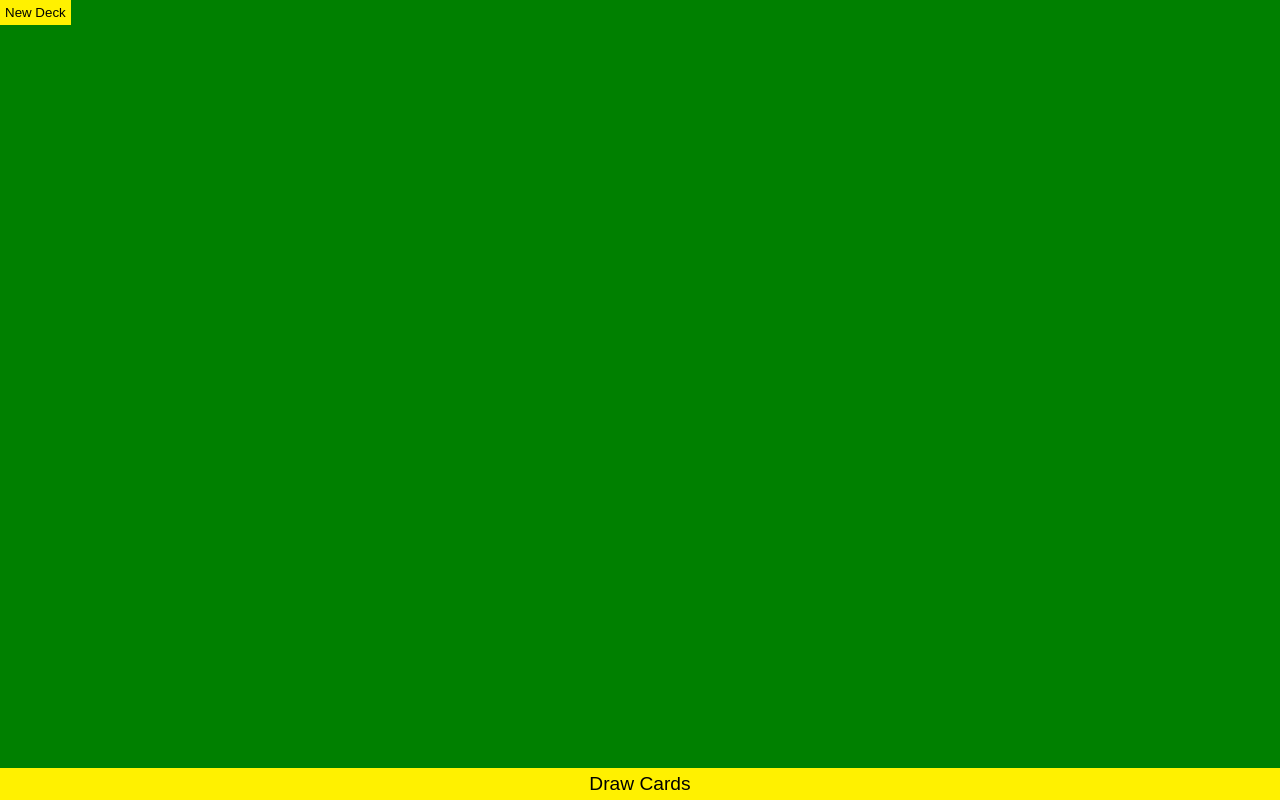
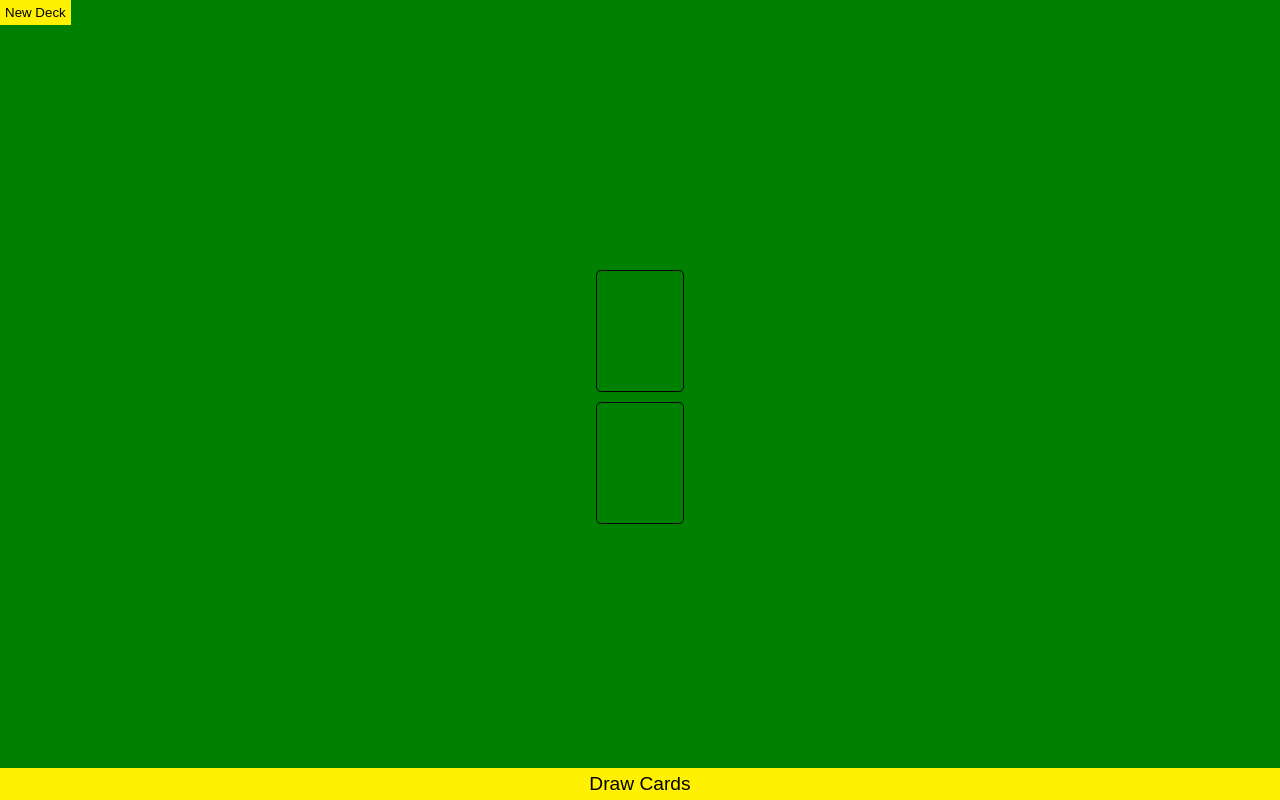
Before and after one commit to shanecolby/WarGame, a plain HTML site: page index.html in a window 1280 px wide. Drawn offline with Linux system fonts and the light colour scheme.

Commit message:
display cards within borders

```diff
--- a/index.css
+++ b/index.css
@@ -30,3 +30,19 @@ button#drawCard-btn {
   padding: 5px;
   align-self: stretch;
 }
+
+div#card-slot {
+  border: 1px solid black;
+  border-radius: 5px;
+  height: 120px;
+  width: calc(120px * 5 / 7)
+}
+
+div#card-slot:nth-of-type(1) {
+  margin-bottom: 10px;
+}
+
+img.card {
+  width: 100%;
+  height: 100%;
+}
--- a/index.html
+++ b/index.html
@@ -6,8 +6,8 @@
     <body>
       <button id="newDeck-btn">New Deck</button>
         <div id="cardContainer">
-          <div id="card-slot"></div>
-          <div id="card-slot"></div>
+          <div id="card-slot" class="ard"></div>
+          <div id="card-slot" class="card"></div>
         </div>
       <button id="drawCard-btn">Draw Cards</button>
       <script src="index.js"></script>
--- a/index.js
+++ b/index.js
@@ -17,10 +17,10 @@ document.getElementById("drawCard-btn").addEventListener("click", function () {
     .then(res => res.json())
     .then(data => {
       document.getElementById("cardContainer").children[0].innerHTML = `
-        <img src=${data.cards[0].image} />
+        <img src=${data.cards[0].image} class="card"/>
       `
       document.getElementById("cardContainer").children[1].innerHTML = `
-        <img src=${data.cards[1].image} />
+        <img src=${data.cards[1].image} class="card"/>
       `
       console.log(data)
     })
```
